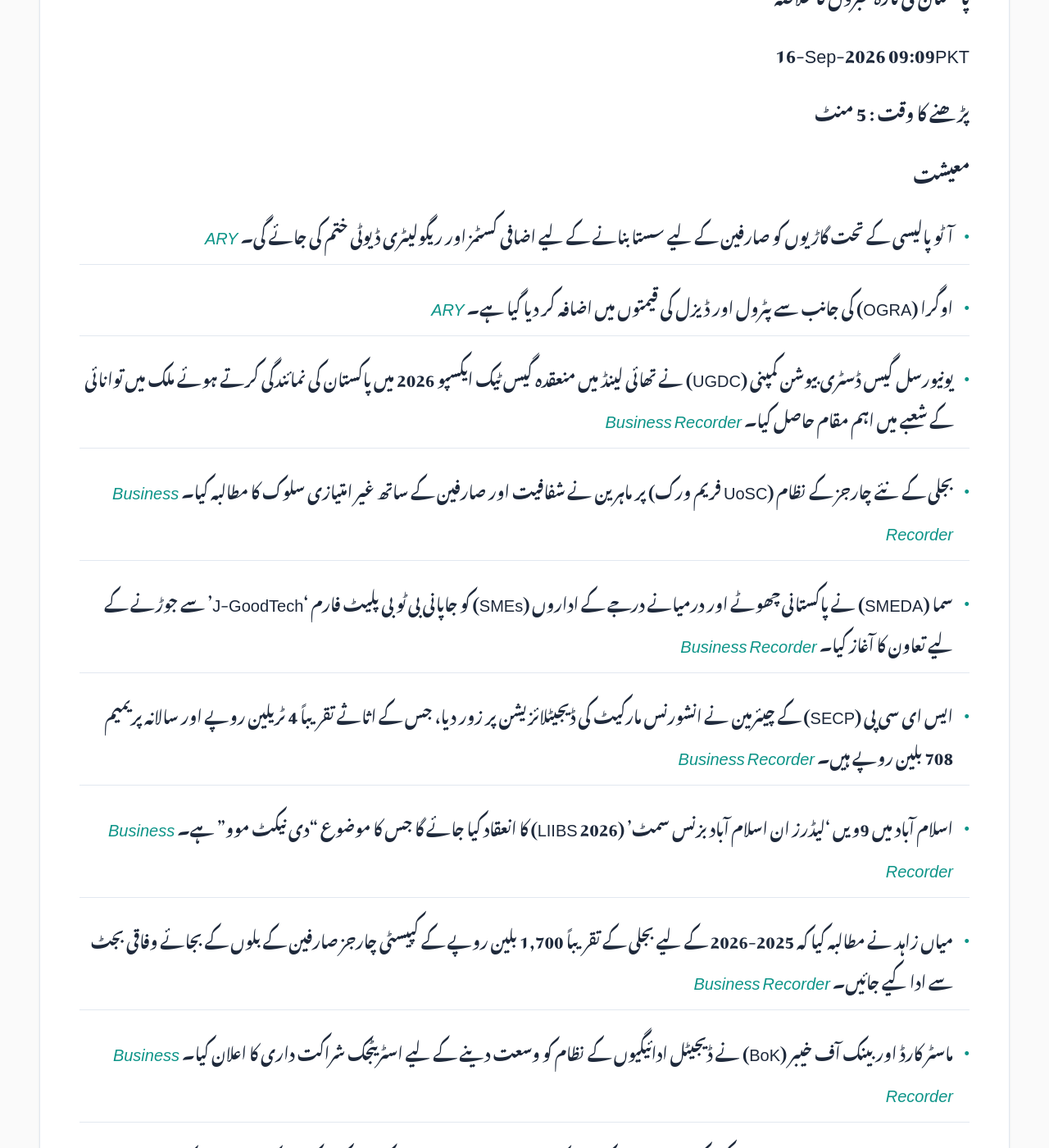
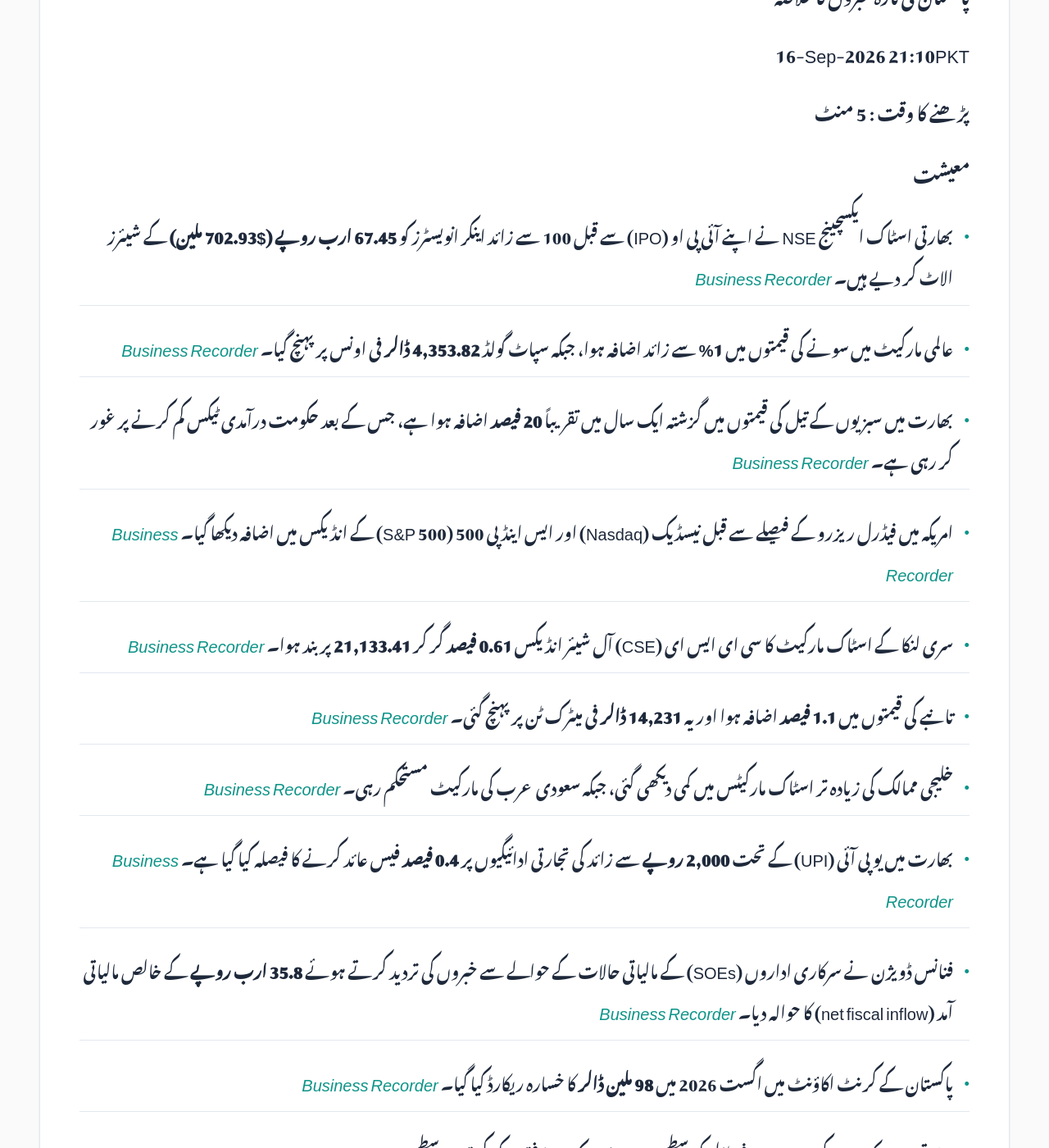
Before and after one commit to zsubzwary/news, a Jekyll site: the page built from ur/index.md, in a window 1280 px wide and 1400 px high, scrolled down 354 px. Shown: the whole window at 82% size. Built offline with Jekyll 4.4.1, drawn with Linux system fonts in a browser that asks for light colours; some web fonts are replaced; comment, search, counter and statistics services are not loaded; some of the changed text lies outside the part shown.

Commit message:
DateTime; 2026-09-16T16:10:48.731Z

```diff
--- a/ur/index.md
+++ b/ur/index.md
@@ -7,52 +7,44 @@ rtl: true
 
 پاکستان کی تازہ خبروں کا خلاصہ
 
- &lrm; 16-Sep-2026 09:09PKT
+ &lrm; 16-Sep-2026 21:10PKT
 
 پڑھنے کا وقت : 5 منٹ
 
 ### معیشت
-- آٹو پالیسی کے تحت گاڑیوں کو صارفین کے لیے سستا بنانے کے لیے اضافی کسٹمز اور ریگولیٹری ڈیوٹی ختم کی جائے گی۔ *[ARY](https://arynews.tv/auto-policy-aims-to-make-vehicles-more-affordable-for-consumers-pms-aide)*
-- اوگرا (OGRA) کی جانب سے پٹرول اور ڈیزل کی قیمتوں میں اضافہ کر دیا گیا ہے۔ *[ARY](https://arynews.tv/another-blow-for-motorists-as-ogra-hikes-petrol-diesel-prices)*
-- یونیورسل گیس ڈسٹری بیوشن کمپنی (UGDC) نے تھائی لینڈ میں منعقدہ گیس ٹیک ایکسپو 2026 میں پاکستان کی نمائندگی کرتے ہوئے ملک میں توانائی کے شعبے میں اہم مقام حاصل کیا۔ *[Business Recorder](https://www.brecorder.com/news/40439711/ugdc-establishes-national-presence-at-gastech-expo)*
-- بجلی کے نئے چارجز کے نظام (UoSC فریم ورک) پر ماہرین نے شفافیت اور صارفین کے ساتھ غیر امتیازی سلوک کا مطالبہ کیا۔ *[Business Recorder](https://www.brecorder.com/news/40439710/speakers-raise-questions-over-new-electricity-charges-system)*
-- سما (SMEDA) نے پاکستانی چھوٹے اور درمیانے درجے کے اداروں (SMEs) کو جاپانی بی ٹو بی پلیٹ فارم 'J-GoodTech' سے جوڑنے کے لیے تعاون کا آغاز کیا۔ *[Business Recorder](https://www.brecorder.com/news/40439709/smeda-gears-up-to-connect-smes-with-japans-b2b-platform)*
-- ایس ای سی پی (SECP) کے چیئرمین نے انشورنس مارکیٹ کی ڈیجیٹلائزیشن پر زور دیا، جس کے اثاثے تقریباً 4 ٹریلین روپے اور سالانہ پریمیم 708 بلین روپے ہیں۔ *[Business Recorder](https://www.brecorder.com/news/40439708/secp-chief-highlights-importance-of-digital-transformation)*
-- اسلام آباد میں 9ویں 'لیڈرز ان اسلام آباد بزنس سمٹ' (LIIBS 2026) کا انعقاد کیا جائے گا جس کا موضوع "دی نیکٹ موو" ہے۔ *[Business Recorder](https://www.brecorder.com/news/40439702/nutshell-group-to-host-9th-edition-of-liibs-2026-tomorrow)*
-- میاں زاہد نے مطالبہ کیا کہ 2025-2026 کے لیے بجلی کے تقریباً 1,700 بلین روپے کے کپیسٹی چارجز صارفین کے بلوں کے بجائے وفاقی بجٹ سے ادا کیے جائیں۔ *[Business Recorder](https://www.brecorder.com/news/40439700/mian-zahid-demands-paying-capacity-charges-from-federal-budget)*
-- ماسٹر کارڈ اور بینک آف خیبر (BoK) نے ڈیجیٹل ادائیگیوں کے نظام کو وسعت دینے کے لیے اسٹریٹجک شراکت داری کا اعلان کیا۔ *[Business Recorder](https://www.brecorder.com/news/40439699/mastercard-and-bok-partner-to-accelerate-digital-payments)*
-- لاہور چیمبر آف کامرس (LCCI) نے انکم ٹیکس ریٹرن جمع کرانے کی ڈیڈ لائن 30 ستمبر سے بڑھا کر 31 اکتوبر کرنے کی درخواست کی ہے۔ *[Business Recorder](https://www.brecorder.com/news/40439698/lcci-seeks-extension-in-income-tax-return-filing-deadline)*
+- بھارتی اسٹاک ایکسچینج NSE نے اپنے آئی پی او (IPO) سے قبل 100 سے زائد اینکر انویسٹرز کو **67.45 ارب روپے ($702.93 ملین)** کے شیئرز الاٹ کر دیے ہیں۔ *[Business Recorder](https://www.brecorder.com/news/40439796/indias-nse-allots-shares-worth-703-million-to-anchor-investors-sources-say)*
+- عالمی مارکیٹ میں سونے کی قیمتوں میں **1%** سے زائد اضافہ ہوا، جبکہ سپاٹ گولڈ **4,353.82 ڈالر** فی اونس پر پہنچ گیا۔ *[Business Recorder](https://www.brecorder.com/news/40439791/gold-gains-over-1-as-oil-yields-slip-ahead-of-fed-rate-decision)*
+- بھارت میں سبزیوں کے تیل کی قیمتوں میں گزشتہ ایک سال میں تقریباً **20 فیصد** اضافہ ہوا ہے، جس کے بعد حکومت درآمدی ٹیکس کم کرنے پر غور کر رہی ہے۔ *[Business Recorder](https://www.brecorder.com/news/40439790/india-considers-cutting-vegetable-oil-import-taxes-as-prices-climb)*
+- امریکہ میں فیڈرل ریزرو کے فیصلے سے قبل نیسڈیک (Nasdaq) اور ایس اینڈ پی 500 (S&P 500) کے انڈیکس میں اضافہ دیکھا گیا۔ *[Business Recorder](https://www.brecorder.com/news/40439789/nasdaq-sampp-500-climb-ahead-of-keenly-awaited-fed-decision)*
+- سری لنکا کے اسٹاک مارکیٹ کا سی ای ایس ای (CSE) آل شیئر انڈیکس **0.61 فیصد** گر کر **21,133.41** پر بند ہوا۔ *[Business Recorder](https://www.brecorder.com/news/40439788/sri-lankan-shares-fall-for-third-straight-session)*
+- تانبے کی قیمتوں میں **1.1 فیصد** اضافہ ہوا اور یہ **14,231 ڈالر** فی میٹرک ٹن پر پہنچ گئی۔ *[Business Recorder](https://www.brecorder.com/news/40439786/copper-rises-with-signs-of-active-demand-from-china)*
+- خلیجی ممالک کی زیادہ تر اسٹاک مارکیٹس میں کمی دیکھی گئی، جبکہ سعودی عرب کی مارکیٹ مستحکم رہی۔ *[Business Recorder](https://www.brecorder.com/news/40439784/most-gulf-markets-fall-as-regional-risks-escalate-saudi-flat-on-supply-reassurance-reports)*
+- بھارت میں یو پی آئی (UPI) کے تحت **2,000 روپے** سے زائد کی تجارتی ادائیگیوں پر **0.4 فیصد** فیس عائد کرنے کا فیصلہ کیا گیا ہے۔ *[Business Recorder](https://www.brecorder.com/news/40439783/indias-upi-fee-faces-retailer-broker-pushback)*
+- فنانس ڈویژن نے سرکاری اداروں (SOEs) کے مالیاتی حالات کے حوالے سے خبروں کی تردید کرتے ہوئے **35.8 ارب روپے** کے خالص مالیاتی آمد (net fiscal inflow) کا حوالہ دیا۔ *[Business Recorder](https://www.brecorder.com/news/40439781/finance-division-rejects-claims-of-soe-financial-deterioration-cites-rs358bn-net-fiscal-inflow)*
+- پاکستان کے کرنٹ اکاؤنٹ میں اگست 2026 میں **98 ملین ڈالر** کا خسارہ ریکارڈ کیا گیا۔ *[Business Recorder](https://www.brecorder.com/news/40439780/pakistan-posts-98mn-ca-deficit-in-august-2026)*
+- بھارتی روپیہ کمزور ہو کر **95.9550** فی ڈالر کی سطح پر بند ہوا، جو کہ چھ ہفتوں کی کم ترین سطح ہے۔ *[Business Recorder](https://www.brecorder.com/news/40439779/indian-rupee-languishes-at-six-week-low-ahead-of-fed-outcome-rbi-limits-losses)*
+- بھارتی اسٹاک مارکیٹ میں اضافہ ہوا، جہاں Nifty 50 میں **0.43 فیصد** اور Sensex میں **0.45 فیصد** اضافہ ریکارڈ کیا گیا۔ *[Business Recorder](https://www.brecorder.com/news/40439778/indian-shares-edge-higher-after-selloff-oil-us-rate-worries-cap-gains)*
+- سیکিউرٹیز اینڈ ایکسچینج کمیشن آف پاکستان (SECP) نے انشورنس گارنٹیوں کو مزید محفوظ اور قابل اعتماد بنانے کے لیے اصلاحات کی تجویز دی ہے۔ *[Business Recorder](https://www.brecorder.com/news/40439777/secp-proposes-reforms-to-strengthen-insurance-guarantees)*
 
 ### سائنس اور ٹیکنالوجی
-- بل گیٹس نے خبردار کیا ہے کہ اگر بروقت اقدامات نہ کیے گئے تو مصنوعی ذہانت (AI) عالمی ناانصافیوں کو مزید گہرا کر سکتی ہے۔ *[ARY](https://arynews.tv/bill-gates-warns-ai-could-deepen-global-injustice-without-deliberate-intervention)*
-- جی ایس ایم اے (GSMA) کی رپورٹ کے مطابق، پاکستان میں تقریباً 140 ملین لوگ موبائل براڈ بینڈ کوریج میں ہونے کے باوجود انٹرنیٹ استعمال نہیں کر رہے، جو کہ عالمی سطح پر ایک بڑا فرق ہے۔ *[Business Recorder](https://www.brecorder.com/news/40439704/mobile-internet-usage-gap-pakistan-ranks-among-top-countries-by-absolute-number)*
+- سیمسنگ نے Galaxy S26 سیریز کے لیے مستحکم Android 17 پر مبنی **One UI 9** اپ ڈیٹ جاری کر دی ہے۔ *[ARY](https://arynews.tv/samsung-rolls-out-stable-android-17-based-one-ui-9-update-for-galaxy-s26-series)*
+- مائیکروسافٹ کے AI چیف مصطفیٰ سلیمان نے Anthropic کے AI شعور (consciousness) سے متعلق تربیت کے طریقہ کار پر تنقید کی ہے۔ *[Business Recorder](https://www.brecorder.com/news/40439792/microsoft-ai-chief-calls-out-anthropics-approach-to-ai-consciousness)*
+
+### قومی
+- پاکستان اور جنوبی کوریا نے آلو کے بیجوں کی پیداوار کے سلسلے میں باہمی تعاون بڑھانے کا فیصلہ کیا ہے۔ *[ARY](https://arynews.tv/pakistan-and-south-korea-expand-cooperation-on-potato-seed-production)*
+- کراچی ایئرپورٹ پر فائرنگ کے واقعے میں شاہین فورس کا ایک اہلکار شہید اور ایک دوسرا اہلکار زخمی ہو گیا۔ *[ARY](https://arynews.tv/karachi-airport-firing-shaheen-force-official-martyred-another-injured)*
+- احسن اقبال کے مطابق 'کوانٹم ویلی پاکستان' کا آغاز اسٹارٹ اپس اور ہائی ٹیک کمپنیوں کے لیے نئے راستے کھولے گا۔ *[ARY](https://arynews.tv/quantum-valley-pakistan-to-open-new-pathways-for-startups-high-tech-firms-ahsan-iqbal)*
+- پاکستان نے ایکسٹرا ورجن زیتون کے تیل اور عوامی صحت کو فروغ دینے والے عالمی اتحاد میں شمولیت اختیار کر لی ہے۔ *[ARY](https://arynews.tv/pakistan-joins-global-alliance-promoting-extra-virgin-olive-oil-and-public-health)*
+- بحری امور کے وفاقی وزیر محمد جنید انور چوہدری نے ٹیکسٹائل برآمد کنندگان کے لیے بندرگاہوں پر کسٹمز اور ٹرانزٹ کے طریقہ کار کو بہتر بنانے کی ہدایت کی۔ *[Business Recorder](https://www.brecorder.com/news/40439795/maritime-minister-seeks-measures-to-ease-textile-exporters-port-issues)*
+- کراچی میں غیرت کے نام پر قتل کی کوشش کے دوران ایک شخص اور حملہ آور کا ساتھی ہلاک ہو گیا۔ *[ARY](https://arynews.tv/karachi-honour-killing-attempt-leaves-victim-attackers-accomplice-dead)*
+
+### بین الاقوامی
+- سعودی عرب نے غیر قانونی لیبر ریکروٹمنٹ ایجنسیوں پر **250,000 ریال** تک جرمانے عائد کرنے کا اعلان کیا ہے۔ *[ARY](https://arynews.tv/saudi-arabia-penalizes-unauthorized-labor-recruitment-agencies-with-fine-of-up-to-sr250000)*
+- اٹلی نے فاشسٹ سلام (salute) کرنے پر **16** رومہ (Roma) مداحوں پر پابندی عائد کر دی ہے۔ *[ARY](https://arynews.tv/italy-bans-16-roma-fans-over-fascist-salute)*
+- چینی وزیر خارجہ وانگ ای نے ایران اور امریکہ پر زور دیا کہ وہ تحمل کا مظاہرہ کریں اور بات چیت کا سلسلہ دوبارہ شروع کریں۔ *[Business Recorder](https://www.brecorder.com/news/40439785/chinas-top-diplomat-urges-iran-us-to-show-restraint-revive-talks)*
 
 ### کھیل
-- پارلیمانی کمیٹی نے پاکستان فٹ بال فیڈریشن (PFF) کو ہدایت کی ہے کہ وہ اپنے آئین اور قواعد کو فیفا (FIFA) کے تقاضوں کے مطابق بنائے۔ *[Business Recorder](https://www.brecorder.com/news/40439701/na-panel-directs-pff-to-align-constitution-rules-with-fifa-requirements)*
-
-### سیاست
-- پی ٹی آئی کے پنجاب کے اراکین نے لاہور میں عوامی رابطہ مہم (Street Movement) کو مزید تیز کرنے کا فیصلہ کیا ہے۔ *[Business Recorder](https://www.brecorder.com/news/40439706/pti-punjab-mps-agree-to-sustain-intensify-public-outreach)*
-- پی ٹی آئی نے عمران خان کی ہسپتال منتقلی کے حوالے سے فیڈرل کانস্টিٹیوشنل کورٹ (FCC) کے فیصلے پر تنقید کرتے ہوئے عدالتی خودمختاری پر تشویش کا اظہار کیا۔ *[Business Recorder](https://www.brecorder.com/news/40439705/iks-hospital-transfer-case-pti-criticises-fcc-intervention-to-sc-order)*
-- صدر آصف علی زرداری نے پاک چین اسٹریٹجک اعتماد اور اقتصادی تعاون کو مزید مضبوط بنانے پر زور دیا۔ *[Business Recorder](https://www.brecorder.com/news/40439703/pak-china-strategic-trust-must-be-sustained-reinforced-president)*
-- جماعت اسلامی کے ایک وفد نے پیٹرولیم اور مالیاتی وزرای سے ملاقات کی اور ایندھن کے بحران پر تبادلہ خیال کیا۔ *[Business Recorder](https://www.brecorder.com/news/40439696/fuel-crisis-ji-panel-hails-relief-measures-in-meeting-with-ministers)*
-- بیارسٹر گوہر علی خان نے وزیراعلیٰ ساہیل آفریدی کے ساتھ پنجاب پولیس کے برتاؤ پر شدید برہمی کا اظہار کیا۔ *[Business Recorder](https://www.brecorder.com/news/40439695/gohar-slams-punjab-police-for-mistreating-afridi)*
-
-### قومی
-- سرجانی ٹاؤن قتل کے واقعات کی تحقیقات کے لیے آٹھ رکنی ٹیم تشکیل دے دی گئی ہے۔ *[ARY](https://arynews.tv/surjani-town-killings-eight-member-team-formed-to-probe-deaths)*
-- پنجاب حکومت نے سموگ سے نمٹنے کے لیے تمام اضلاع میں سڑکوں کی گیلی صفائی (wet-mechanical cleaning) کو لازمی قرار دے دیا ہے۔ *[Business Recorder](https://www.brecorder.com/news/40439707/punjab-mandates-wet-cleaning-to-combat-smog)*
-- سابق پی ٹی آئی ایم پی اے شبیر گجر کو کورپس کمانڈر ہاؤس حملے کے کیس میں شناختی پیرےڈ کے لیے جیل بھیج دیا گیا۔ *[Business Recorder](https://www.brecorder.com/news/40439694/corps-commander-house-former-pti-mpa-sent-to-jail-for-identification-parade)*
-
-### بین الاقوامی
-- امریکی کنگریسی بجٹ آفس کے مطابق ایران جنگ کی وجہ سے امریکی فوج کو 38 بلین ڈالر کا نقصان پہنچا ہے۔ *[ARY](https://arynews.tv/iran-war-has-cost-us-military-38-bn-congressional-budget-office)*
-- مصر نے سعودی عرب کے ساتھ اظہار یکجہتی کرتے ہوئے سمندری راستوں کو بلا روک ٹوک کھلا رکھنے پر زور دیا۔ *[ARY](https://arynews.tv/cairo-egypt-stands-with-saudi-urges-unhindered-sea-routes)*
-- سعودی عرب نے نیشنل ایس ایم ای (SME) حکمت عملی کی منظوری دی ہے جس کا مقصد 2030 تک 500,000 ملازمتیں پیدا کرنا ہے۔ *[ARY](https://arynews.tv/saudi-arabia-endorses-national-sme-strategy-to-create-500000-jobs-by-2030)*
-- قطر نے باب المندب کے اہم سمندری راستے کو بند کرنے کے خلاف خبردار کیا ہے۔ *[ARY](https://arynews.tv/qatar-warns-against-closure-of-critical-bab-al-mandab-maritime-strait)*
-- بھارتی روپے پر تیل کی بڑھتی ہوئی قیمتوں اور امریکی فیڈرل ریزرو کی ممکنہ شرح سود میں اضافے کے باعث دباؤ بڑھ رہا ہے۔ *[Business Recorder](https://www.brecorder.com/news/40439731/indian-rupee-faces-more-pressure-with-likely-fed-rate-hike-compounding-oil-pain)*
-- سعودی افواج نے مکہ مکرمہ کے قریب ایک حوثی ڈرون کو تباہ کر دیا۔ *[Business Recorder](https://www.brecorder.com/news/40439730/saudi-coalition-says-houthi-drone-destroyed-near-makkah)*
-- گروگراہم (بھارت) میں ہٹ اینڈ رن کیس میں پولیس نے قتل کی کوشش کا الزام عائد کر دیا ہے۔ *[ARY](https://arynews.tv/gurugram-shocker-police-slap-attempt-to-murder-charge-in-hit-and-run-case)*
-
-### صحت
-- لاہور چیمبر آف کامرس (LCCI) نے متبادل ادویات اور صحت کی مصنوعات کے لیے ایک مربوط آن لائن پورٹل کے حوالے سے سیشن منعقد کیا۔ *[Business Recorder](https://www.brecorder.com/news/40439697/alternative-medicines-health-products-lcci-holds-session-on-integrated-online-portal)*
-
-### دیگر
-- ایک تحقیق کے مطابق یوٹیوب اسپورٹس مواد حقیقی دنیا کی جسمانی سرگرمیوں کو بڑھانے میں ناکام رہا ہے۔ *[ARY](https://arynews.tv/youtube-sports-content-fails-to-boost-real-world-physical-activity-study-finds)*
+- مین سٹی کے کوچ میسرکا نے میچ کے بعد VAR کے حوالے سے جاری بحث پر تشویش کا اظہار کیا۔ *[ARY](https://arynews.tv/man-city-boss-maresca-laments-var-debate-after-win)*
+- F1 نے بحرین میں **2027** کے پری سیزن ٹیسٹ کی تاریخوں کا اعلان کر دیا ہے۔ *[ARY](https://arynews.tv/f1-reveals-2027-pre-season-test-dates-in-bahrain)*
+- ریٹائرڈ ٹینس اسٹار رافیل نڈال اپنی اکیڈمی کی 10 ویں سالگرہ کے موقع پر نمائش کے میچ (exhibition matches) کھیلیں گے۔ *[Business Recorder](https://www.brecorder.com/news/40439794/retired-great-nadal-to-play-in-exhibition-matches)*
+- فیفا (FIFA) نے اپنے منسوخ شدہ سرمایہ کاری منصوبے کے جائزے کو کونسل کے سامنے پیش کرنے کا کہا ہے۔ *[Business Recorder](https://www.brecorder.com/news/40439787/fifa-says-review-of-shelved-investment-plan-to-be-presented-to-council)*
```
